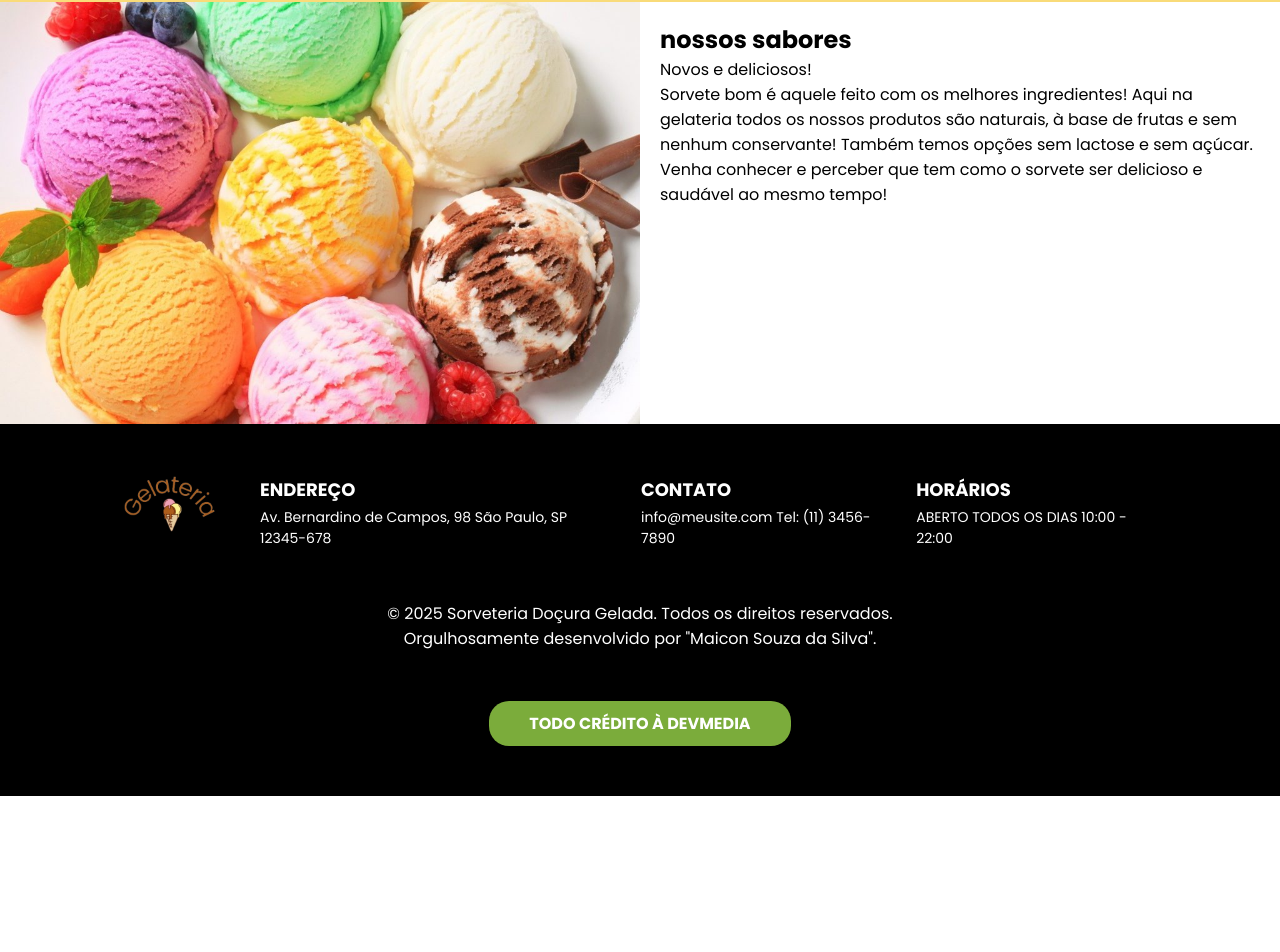
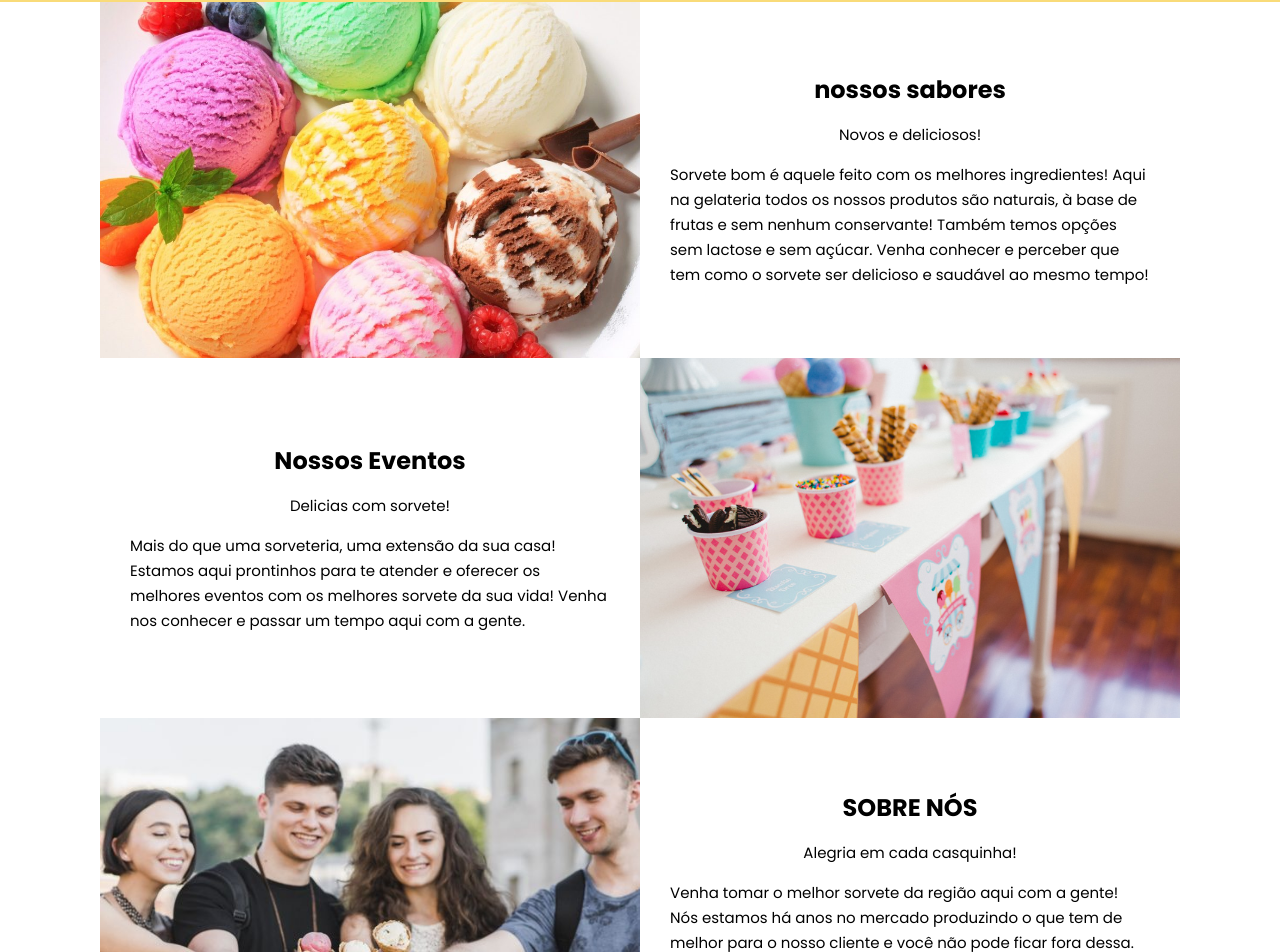
Before and after one commit to MaiconSouzaDevFrontEnd/projeto-sorveteria, a Next.js app: page / in a window 1280 px wide. Shown: the part 778-1730 px from the top of the page. Before the commit the page ends 1574 px from the top, so only its background shows below. Built offline with nearby package versions, Linux system fonts and the light colour scheme.

Commit message:
terminei a home - problemas em navegar page notfound

```diff
--- a/src/app/componentes/PageHome/PageHome.module.css
+++ b/src/app/componentes/PageHome/PageHome.module.css
@@ -1,9 +1,9 @@
-/* .sectionHome{
-
-} */
+.sectionHome{
+    background: #FFF;
+}
 
 .bannerHome{
-  width: 100%;
+  max-width: 100%;
   min-height: 85vh;
   background: #F9DB79 url("/banner-home.png") no-repeat center;
   background-size: contain;
@@ -21,16 +21,37 @@
 
 /* _______ */
 
-.sectionSabores{
+.sectionContainers{
+  width:1080px;
+  margin: auto;
   display: flex;
 }
 
-.imgSabores{
+.imgContainers{
   width:50%;
   height: auto;
   object-fit: cover;
 }
 
-.sectionSabores div article{
-  padding: 20px;
+.sectionContainers div{
+  display: flex;
+
 }
+
+.sectionContainers div article {
+  display: block;
+  margin: auto;
+  text-align: center;
+  padding: 0 30px;
+}
+
+.sectionContainers .centerParagrafo{
+  text-align: center;
+}
+
+.sectionContainers div article p{
+  font-size: 15px;
+  margin-top: 15px;
+  line-height: 25px;
+  text-align: start;
+}
--- a/src/app/componentes/PageHome/page.jsx
+++ b/src/app/componentes/PageHome/page.jsx
@@ -1,6 +1,8 @@
 import styles from './PageHome.module.css';
 import Image from 'next/image'
 import BolasSorvete from '/public/banner-sabores.jpg';
+import Eventos from '/public/eventos-image.jpg';
+import Sobre from '/public/sobre-image.jpg';
 
 export default function PageHome() {
     return (
@@ -9,14 +11,36 @@ export default function PageHome() {
                 <h1>SORVETE ARTESANAL</h1>
             </section>
 
-            <section className={styles.sectionSabores}>
-                <Image src={BolasSorvete} className={styles.imgSabores} alt="Bolas de sorvete" />
+            <section className={styles.sectionContainers}>
+                <Image src={BolasSorvete} className={styles.imgContainers} alt="Bolas de sorvete" />
                 <div>
                     <article>
                         <h2>nossos sabores</h2>
-                        <p>Novos e deliciosos!</p>
-                        <p>Sorvete bom é aquele feito com os melhores ingredientes! Aqui na gelateria todos os nossos produtos são naturais, à base de frutas e sem nenhum conservante! Também temos opções sem lactose e sem açúcar. Venha conhecer e perceber que tem como o sorvete ser delicioso e saudável ao mesmo tempo!
-</p>
+                        <p className={styles.centerParagrafo}>Novos e deliciosos!</p>
+                        <p>Sorvete bom é aquele feito com os melhores ingredientes! Aqui na gelateria todos os nossos produtos são naturais, à base de frutas e sem nenhum conservante! Também temos opções sem lactose e sem açúcar. Venha conhecer e perceber que tem como o sorvete ser delicioso e saudável ao mesmo tempo!</p>
+                    </article>
+                 </div>
+            </section>
+
+
+            <section className={styles.sectionContainers}>
+                <div>
+                    <article>
+                        <h2>Nossos Eventos</h2>
+                        <p className={styles.centerParagrafo}>Delicias com sorvete!</p>
+                        <p>Mais do que uma sorveteria, uma extensão da sua casa! Estamos aqui prontinhos para te atender e oferecer os melhores eventos com os melhores sorvete da sua vida! Venha nos conhecer e passar um tempo aqui com a gente.</p>
+                    </article>
+                 </div>
+                <Image src={Eventos} className={styles.imgContainers} alt="A imagem mostra a mesa de eventos de sabores de sorvetes." />
+            </section>
+
+            <section className={styles.sectionContainers}>
+                <Image src={Sobre} className={styles.imgContainers} alt="Bolas de sorvete" />
+                <div>
+                    <article>
+                        <h2>SOBRE NÓS</h2>
+                        <p className={styles.centerParagrafo}>Alegria em cada casquinha!</p>
+                        <p>Venha tomar o melhor sorvete da região aqui com a gente! Nós estamos há anos no mercado produzindo o que tem de melhor para o 	nosso cliente e você não pode ficar fora dessa. Venha nos fazer uma visita e aproveite o melhor atendimento e o melhor sorvete da cidade.</p>
                     </article>
                  </div>
             </section>
--- a/src/app/componentes/Topo/Topo.module.css
+++ b/src/app/componentes/Topo/Topo.module.css
@@ -11,7 +11,7 @@
     display: flex;
     justify-content: space-between;
     align-items: center;
-    width:1024px;
+    width:1080px;
     margin: auto;
 }
 
--- a/src/app/componentes/Topo/index.jsx
+++ b/src/app/componentes/Topo/index.jsx
@@ -11,13 +11,13 @@ export default function Topo() {
             <Image src={Logo} alt="A imagem de um sorvete" className={styles.imgLogo} lang='A imagem de um sorvete' />
             <ul className={styles.menu}>
                 <li>
-                    <Link href={'/'}>Home</Link>
+                    <Link href='/'>Home</Link>
                 </li>
                 <li>
-                    <Link href={'/sabores'}>Sabores</Link>
+                    <Link href='/sabores'>Sabores</Link>
                 </li>
                 <li>
-                    <Link href={'/sobre'}>Sobre</Link>
+                    <Link href='/sobre'>Sobre</Link>
                 </li>
             </ul>
         </nav>
--- a/src/app/page.js
+++ b/src/app/page.js
@@ -1,4 +1,5 @@
 import PageHome from "./componentes/PageHome/page.jsx"
+
 export default function Home() {
   return (
     <main>
```
Also changed, not shown: src/app/componentes/sabores/page.jsx (+7 -0 lines), src/app/componentes/sobre/page.jsx (+7 -0 lines).
